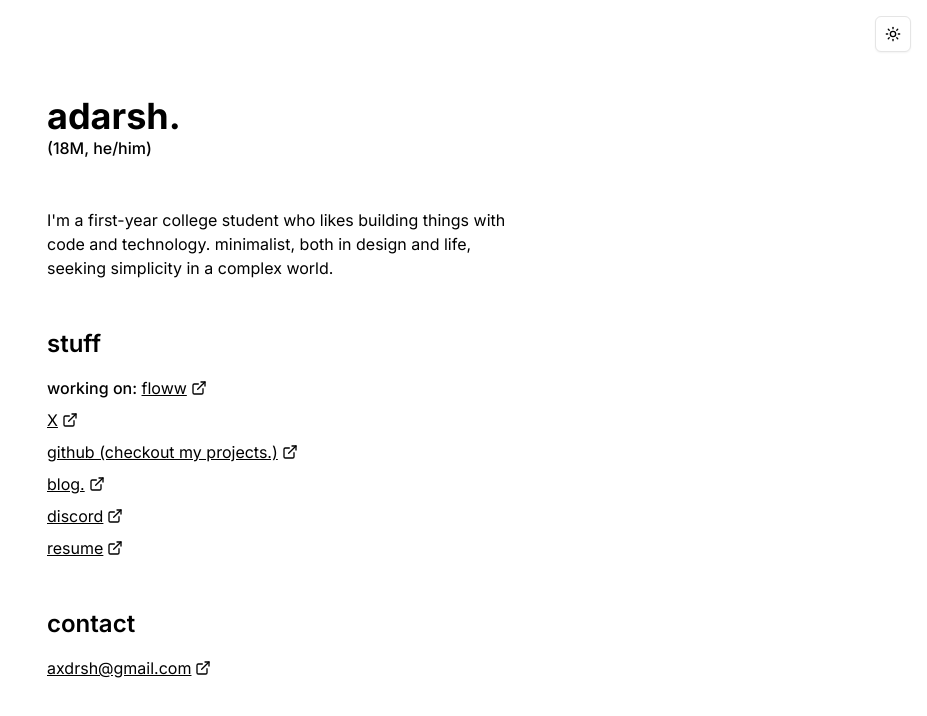
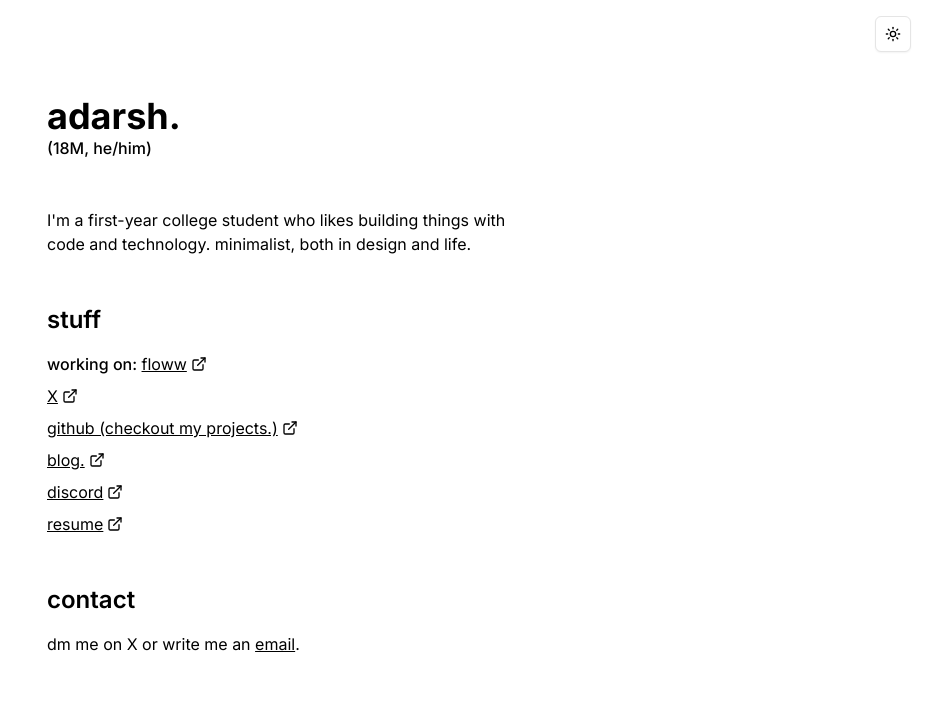
Before and after one commit to axdrsh/www, a Next.js app: page / in a window 1280 px wide. Shown: the top 716 px of the page, without its empty margins (353-1280 px from the left). Built offline with nearby package versions, Linux system fonts and the light colour scheme.

Commit message:
updated some stuff

```diff
--- a/src/app/page.tsx
+++ b/src/app/page.tsx
@@ -12,14 +12,8 @@ export default function Home() {
         <div className="space-y-2">
           <p>
             I'm a first-year college student who likes building things with code
-            and technology. minimalist, both in design and life, seeking
-            simplicity in a complex world.
+            and technology. minimalist, both in design and life.
           </p>
-          {/* <p>1st year college student.</p>
-          <p>
-            <span className="font-medium">interested in:</span> cybersecurity,
-            building things with code.
-          </p> */}
         </div>
       </section>
 
@@ -86,13 +80,13 @@ export default function Home() {
 
       <section>
         <h2 className="text-2xl font-semibold mb-4">contact</h2>
-        <Link
-          href="mailto:axdrsh@gmail.com"
-          className="underline inline-flex items-center hover:text-primary"
-        >
-          axdrsh@gmail.com
-          <ExternalLink className="ml-1 h-4 w-4" />
-        </Link>
+        <p>
+          dm me on X or write me an{" "}
+          <a className="underline" href="mailto:axdrsh@gmail.com">
+            email
+          </a>
+          .
+        </p>
       </section>
     </div>
   );
```
